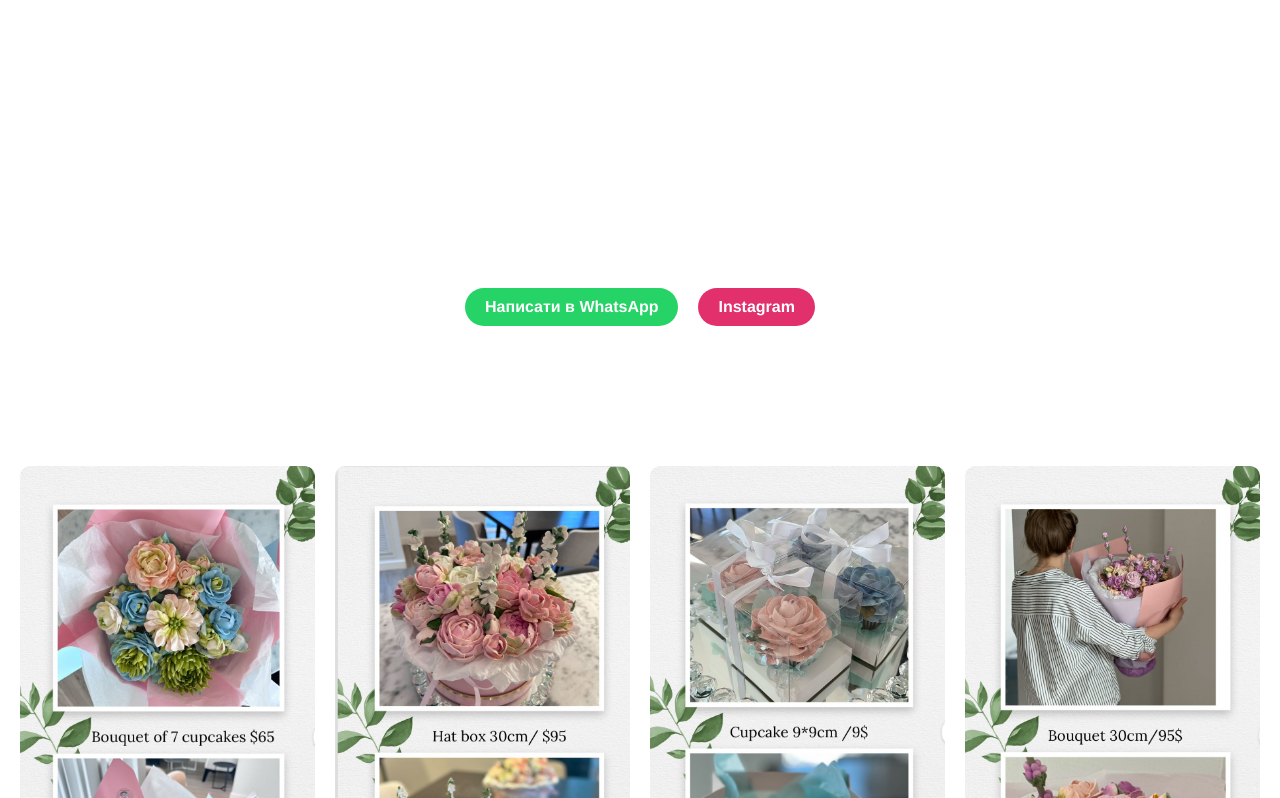
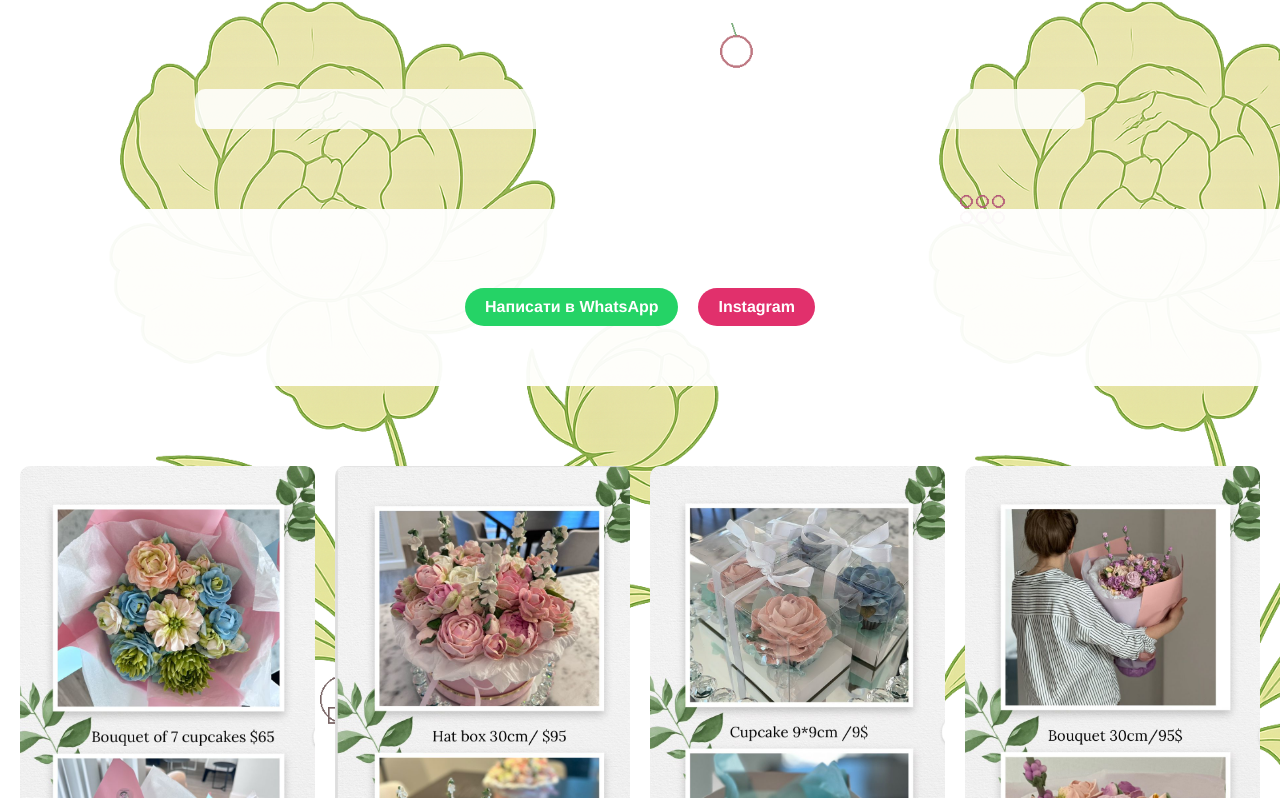
Before and after one commit to Vitasweet/vitasweet.github.io, a plain HTML site: page index.html in a window 1280 px wide. Shown: the part 125-923 px from the top of the page. Drawn offline with Linux system fonts and the light colour scheme.

Commit message:
Add files via upload

```diff
--- a/styles.css
+++ b/styles.css
@@ -1,7 +1,7 @@
 
 body {
   font-family: Helvetica, sans-serif;
-  background: url('vitasweets-background-clean.png') no-repeat center top fixed;
+  background: url('vitasweets-bg-full-decor.png') no-repeat center top fixed; background-size: cover;
   background-size: cover;
   color: #2c2c2c;
   margin: 0;
```
